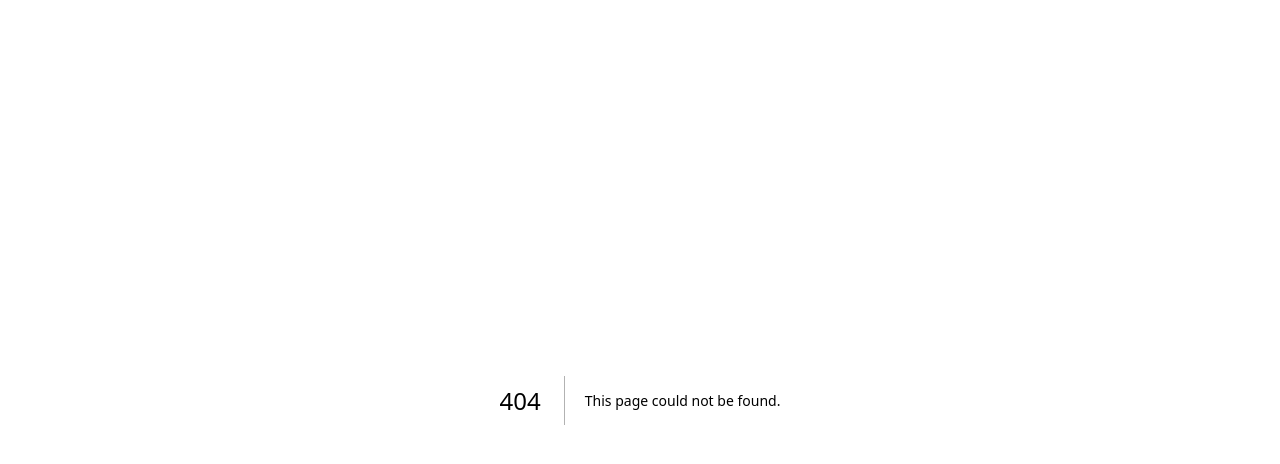
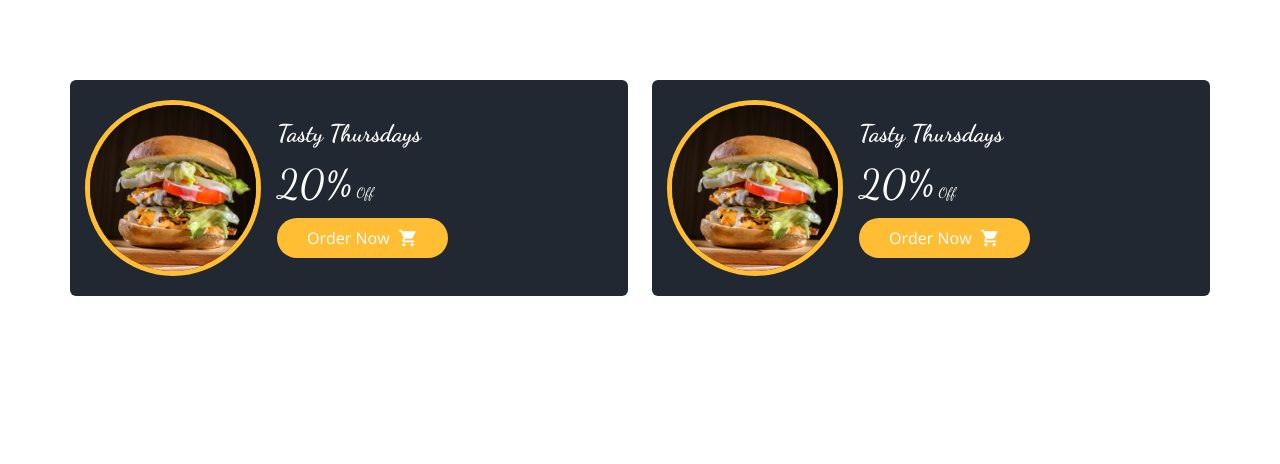
Before and after one commit to mrveavc/food-ordering, a Next.js app: page /components/ui/Campaigns in a window 1280 px wide. Before the commit this address had no page. Shown: the top 464 px of the page. Built offline with nearby package versions, Linux system fonts and the light colour scheme.

Commit message:
campaigns-commit

```diff
--- /dev/null
+++ b/pages/components/ui/Campaigns.jsx
@@ -0,0 +1,48 @@
+import React from "react";
+import Image from "next/image";
+import Title from "./Title";
+import {MdShoppingCart} from "react-icons/md"
+
+const CampaignItem = () => {
+  return (
+    <div className="bg-secondary flex-1 rounded-md py-5
+     px-[15px] flex items-center gap-x-4">
+      <div
+        className="relative md:w-44 md:h-44 w-36 h-36 after:content['']
+      border-[5px] border-primary rounded-full overflow-hidden "
+      >
+        <Image
+          src="/images/o1.jpg"
+          alt=""
+          layout="fill"
+          className="hover:scale-105 transition-all "
+          objectFit="cover"
+        />
+      </div>
+      <div className="text-white">
+        <Title addClass="text-2xl">Tasty Thursdays</Title>
+        <div className="font-dancing my-1">
+          <span className="text-[40px] ">20%</span>
+          <span className="text-sm inline-block ml-1">Off</span>
+        </div>
+        <button className="btn-primary flex items-center gap-x-2">
+          Order Now <MdShoppingCart size={20}/>
+        </button>
+      </div>
+    </div>
+  );
+};
+
+const Campaigns = () => {
+  return (
+    <div
+      className="flex justify-between container mx-auto py-20
+    gap-6 flex-wrap"
+    >
+      <CampaignItem />
+      <CampaignItem />
+    </div>
+  );
+};
+
+export default Campaigns;
--- a/pages/home/index.jsx
+++ b/pages/home/index.jsx
@@ -1,10 +1,12 @@
 import React from 'react'
+import Campaigns from '../components/ui/Campaigns';
 import Carousel from '../components/ui/Carousel';
 
  const Index = () => {
   return (
-    <div className='relative'>
+    <div >
       <Carousel/>
+      <Campaigns/>
     </div>
   )
 }
```
Also changed, not shown: public/images/o1.jpg (added).
